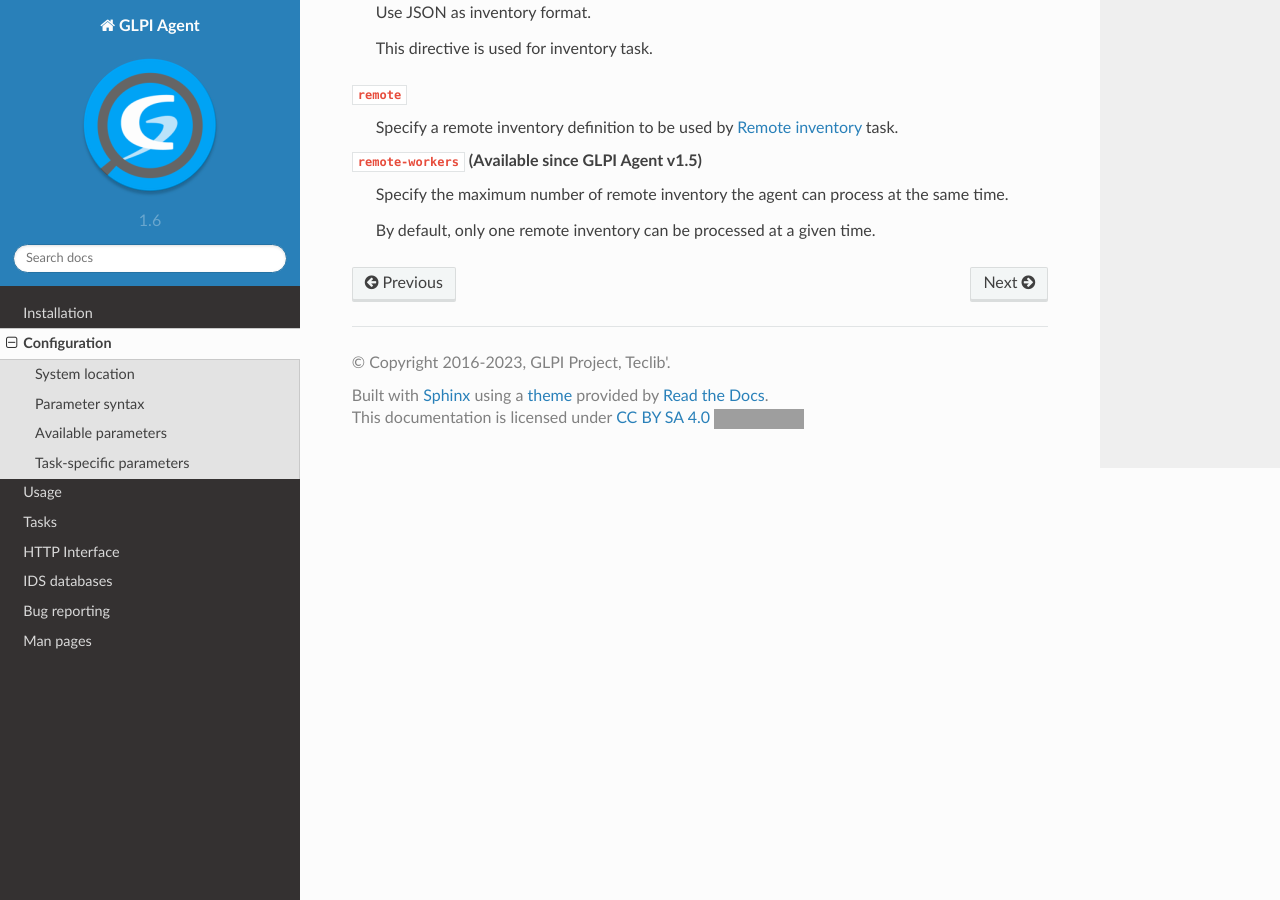
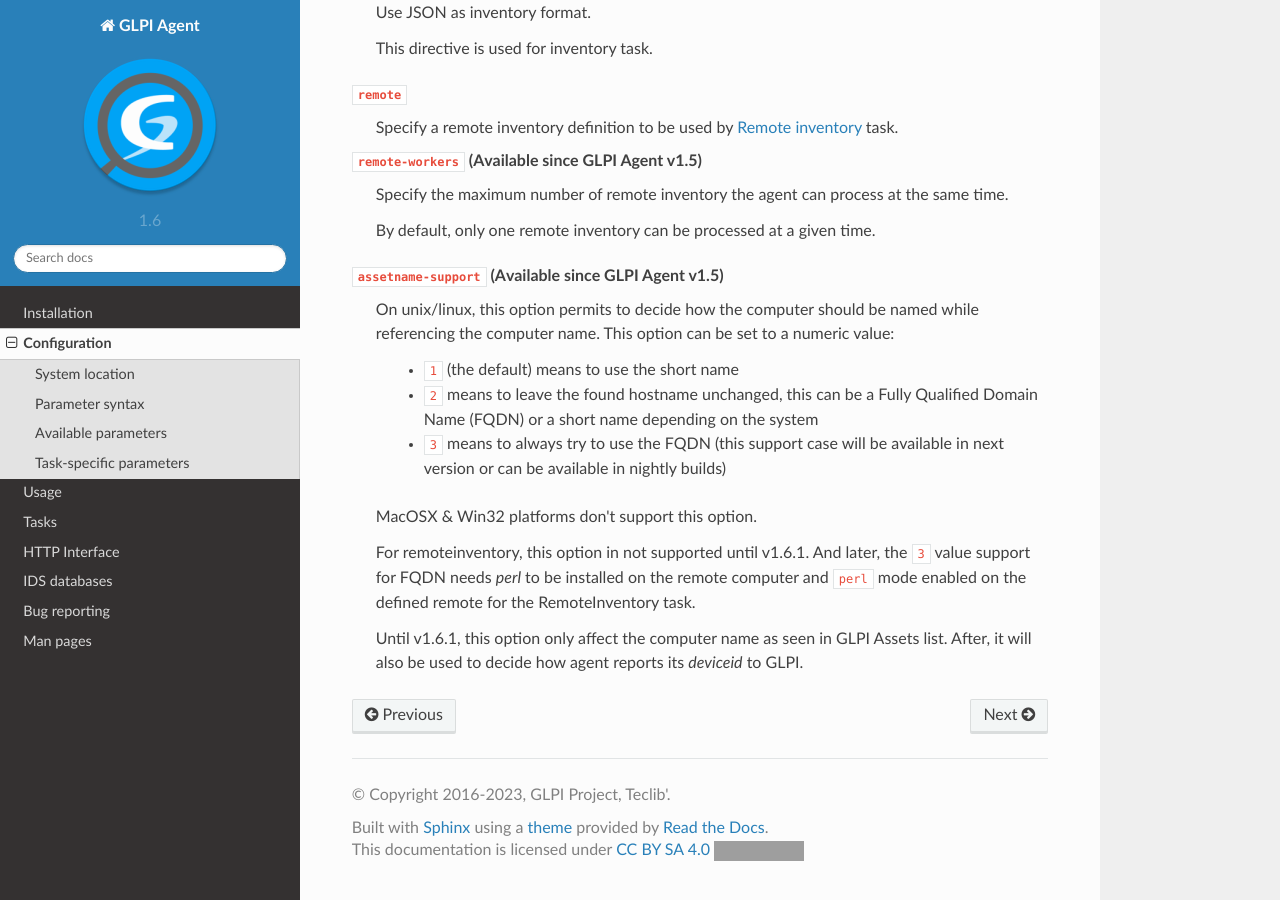
Before and after one commit to glpi-project/doc-agent, a Sphinx documentation site: the page built from source/configuration.rst, in a window 1280 px wide and 900 px high, scrolled down 8134 px. Built offline with Sphinx 7.4.7 and the Read the Docs theme 2.0.0, drawn with Linux system fonts in a browser that asks for light colours; grey boxes are pictures that could not be loaded.

Commit message:
Document 'assetname-support' option

```diff
--- a/source/configuration.rst
+++ b/source/configuration.rst
@@ -426,3 +426,22 @@
     Specify the maximum number of remote inventory the agent can process at the same time.
 
     By default, only one remote inventory can be processed at a given time.
+
+.. _assetname-support:
+
+``assetname-support`` (Available since GLPI Agent v1.5)
+   On unix/linux, this option permits to decide how the computer should be named while
+   referencing the computer name. This option can be set to a numeric value:
+
+       - ``1`` (the default) means to use the short name
+       - ``2`` means to leave the found hostname unchanged, this can be a Fully Qualified Domain Name (FQDN)
+         or a short name depending on the system
+       - ``3`` means to always try to use the FQDN (this support case will be available in next version or can be available in nightly builds)
+
+   MacOSX & Win32 platforms don't support this option.
+
+   For remoteinventory, this option in not supported until v1.6.1. And later, the ``3`` value support for FQDN needs
+   `perl` to be installed on the remote computer and ``perl`` mode enabled on the defined remote for the RemoteInventory task.
+
+   Until v1.6.1, this option only affect the computer name as seen in GLPI Assets list. After, it will also be used
+   to decide how agent reports its `deviceid` to GLPI.
```
